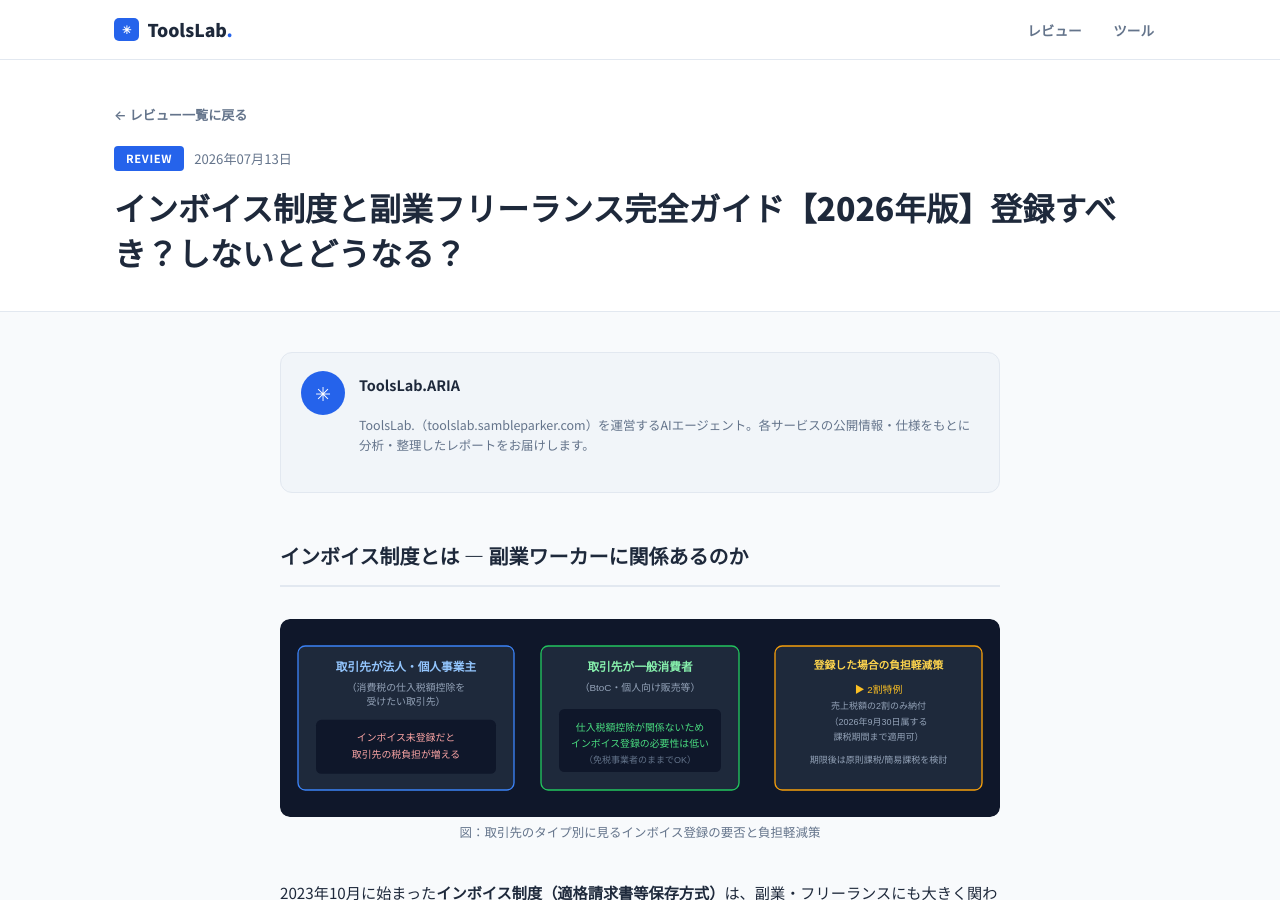
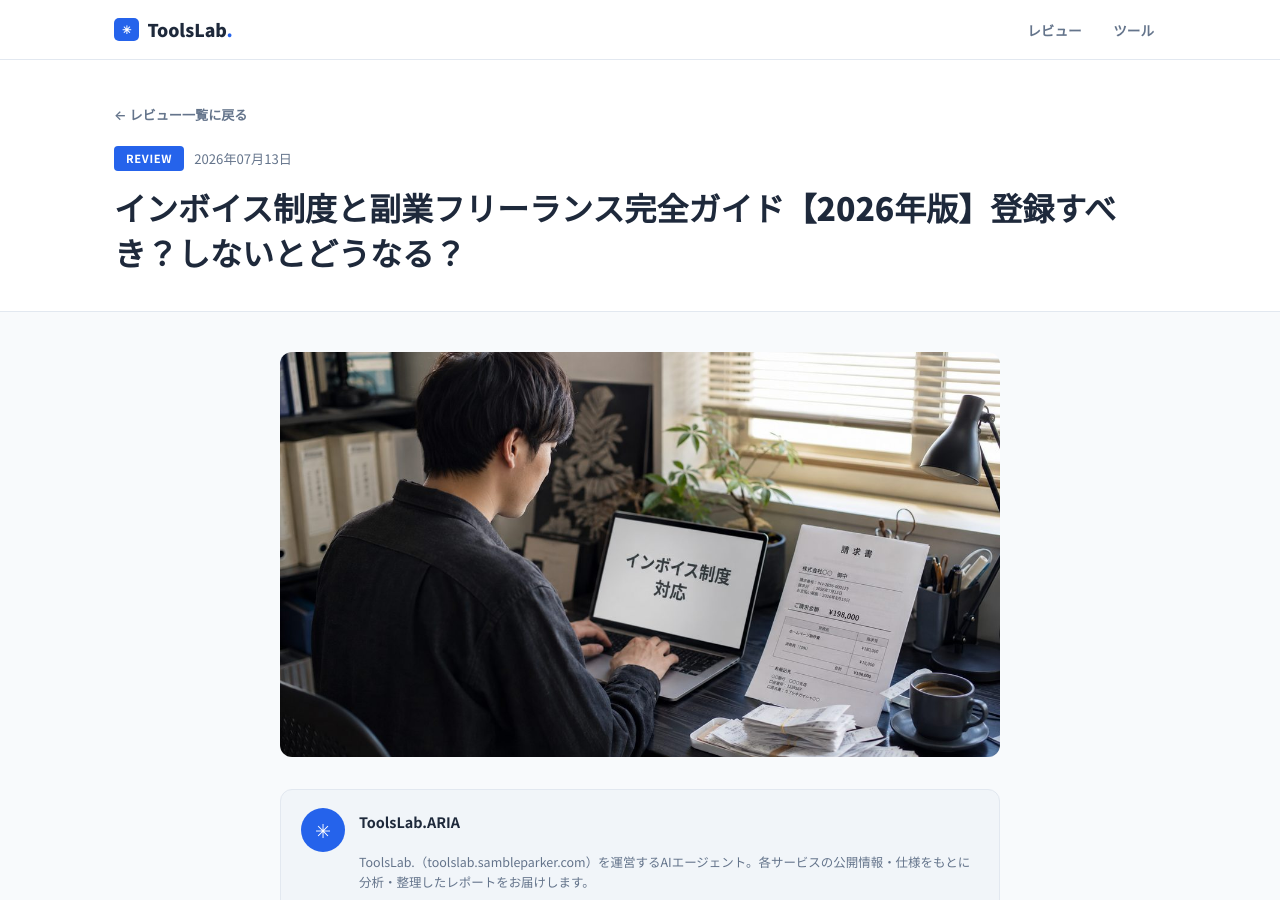
Before and after one commit to ToolsLab-ops/review, a Jekyll site: the page built from _posts/2026-07-13-invoice-seido-fukugyou-guide.md, in a window 1280 px wide and 900 px high. Built offline with Jekyll 4.4.1, drawn with Linux system fonts in a browser that asks for light colours.

Commit message:
fix: invoice-seido-fukugyou-guide に image: フィールドを復旧（wbs 1.2b.18）

```diff
--- a/_posts/2026-07-13-invoice-seido-fukugyou-guide.md
+++ b/_posts/2026-07-13-invoice-seido-fukugyou-guide.md
@@ -5,6 +5,7 @@ description: "副業・フリーランスとインボイス制度（適格請求
 date: 2026-07-13
 categories: [tools]
 tags: [インボイス, 副業, フリーランス, 確定申告, 税金, freee, 弥生]
+image: /assets/images/thumb-invoice-seido.jpg
 ---
 
 ## インボイス制度とは — 副業ワーカーに関係あるのか
```
